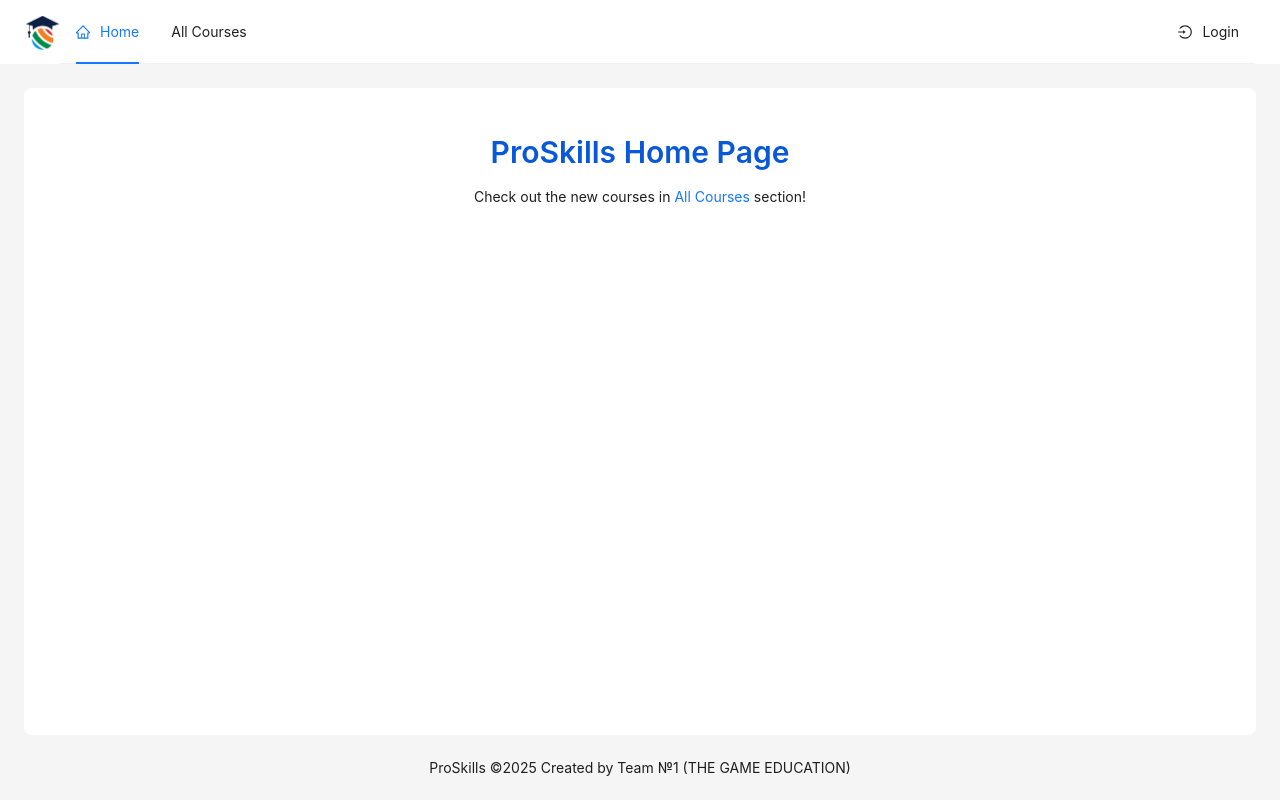
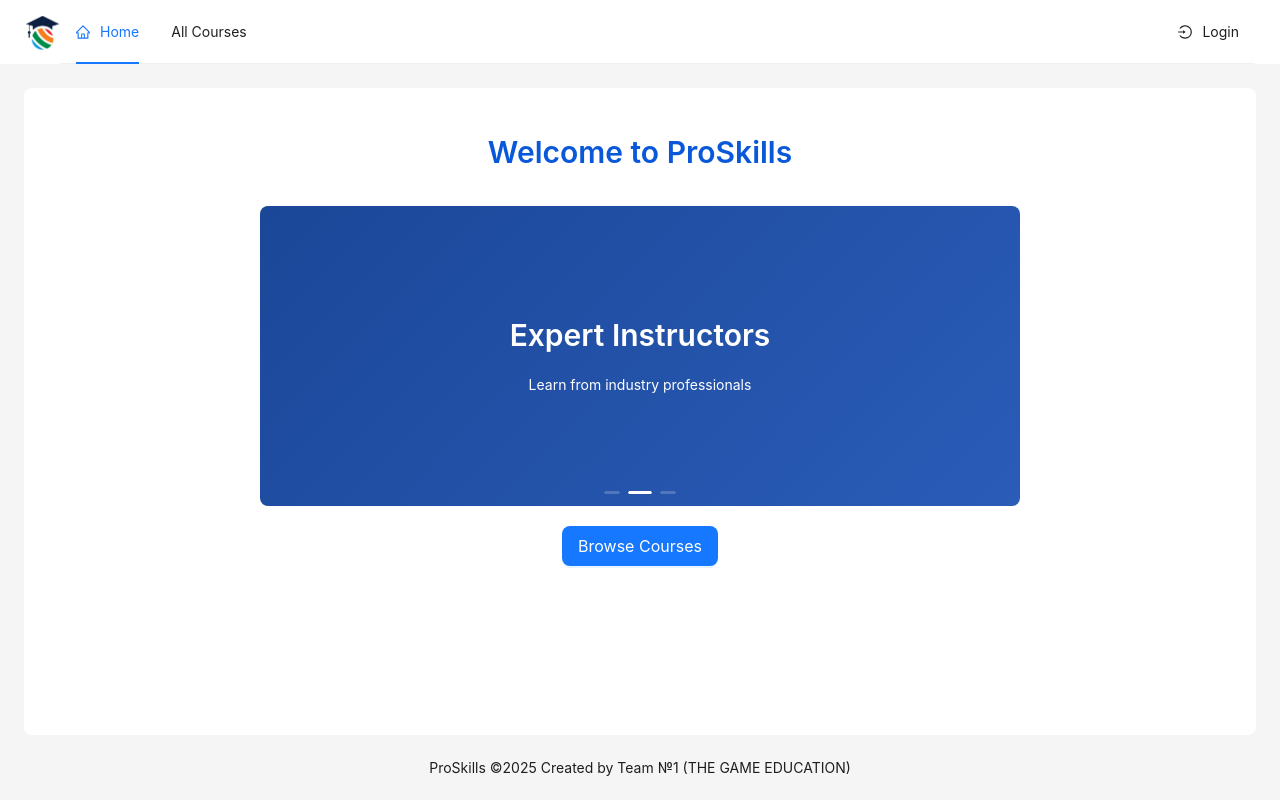
Before and after one commit to plntry/course-platform-frontend, a React (Vite) app: page / in a window 1280 px wide. Built offline with nearby package versions, Linux system fonts and the light colour scheme; no server answers.

Commit message:
added homepage carousel

```diff
--- a/src/pages/Home/index.tsx
+++ b/src/pages/Home/index.tsx
@@ -1,16 +1,75 @@
-import { Flex, Typography } from "antd";
-import { Link } from "react-router";
+import { Carousel, Flex, Typography, Button } from "antd";
 import { PATHS } from "../../routes/paths";
 import TitleComp from "../../components/Title";
 
+const containerStyle: React.CSSProperties = {
+  width: "90%",
+  maxWidth: "800px",
+  margin: "0 auto",
+  padding: "0 20px",
+};
+
+const contentStyle: React.CSSProperties = {
+  height: "300px",
+  color: "#fff",
+  lineHeight: "300px",
+  textAlign: "center",
+  background: "linear-gradient(135deg, #1b4798 0%, #2a5cb8 100%)",
+  display: "flex",
+  alignItems: "center",
+  justifyContent: "center",
+  flexDirection: "column",
+  gap: "20px",
+  borderRadius: "8px",
+  width: "100%",
+};
+
 const Home: React.FC = () => {
   return (
-    <Flex vertical justify="center" align="center">
-      <TitleComp>ProSkills Home Page</TitleComp>
-      <Typography.Paragraph>
-        Check out the new courses in{" "}
-        {<Link to={PATHS.COURSES.link}>All Courses</Link>} section!
-      </Typography.Paragraph>
+    <Flex vertical gap={20} style={containerStyle}>
+      <TitleComp>Welcome to ProSkills</TitleComp>
+      <Carousel autoplay>
+        <div>
+          <div style={contentStyle}>
+            <Typography.Title level={1} style={{ color: "#fff", margin: 0 }}>
+              Learn New Skills
+            </Typography.Title>
+            <Typography.Text style={{ color: "#fff" }}>
+              Start your journey with our comprehensive courses
+            </Typography.Text>
+          </div>
+        </div>
+        <div>
+          <div style={contentStyle}>
+            <Typography.Title level={2} style={{ color: "#fff", margin: 0 }}>
+              Expert Instructors
+            </Typography.Title>
+            <Typography.Text style={{ color: "#fff" }}>
+              Learn from industry professionals
+            </Typography.Text>
+          </div>
+        </div>
+        <div>
+          <div style={contentStyle}>
+            <Typography.Title level={2} style={{ color: "#fff", margin: 0 }}>
+              Hands-on Projects
+            </Typography.Title>
+            <Typography.Text style={{ color: "#fff" }}>
+              Apply your knowledge with real-world projects
+            </Typography.Text>
+          </div>
+        </div>
+      </Carousel>
+      <Flex justify="center">
+        <Button
+          type="primary"
+          size="large"
+          style={{ maxWidth: "225px" }}
+          href={PATHS.COURSES.link}
+        >
+          Browse Courses
+        </Button>
+      </Flex>
     </Flex>
   );
 };
```
